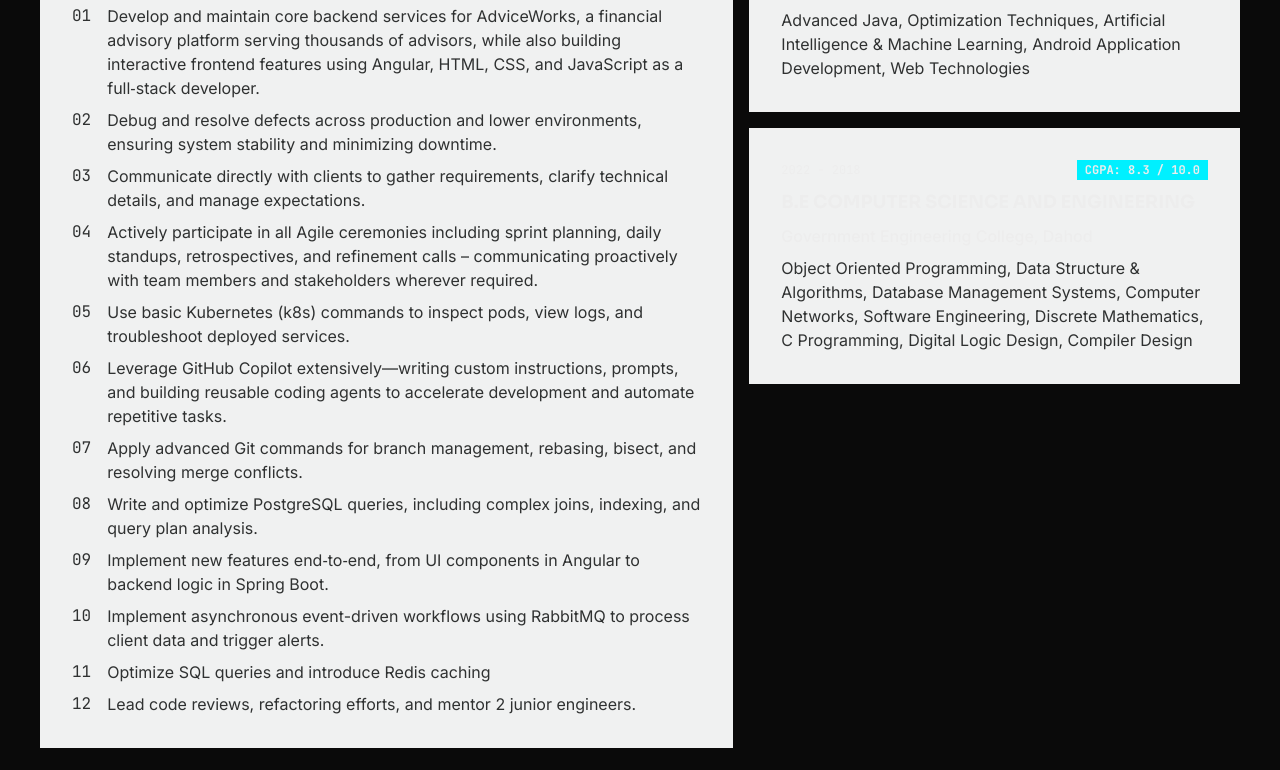
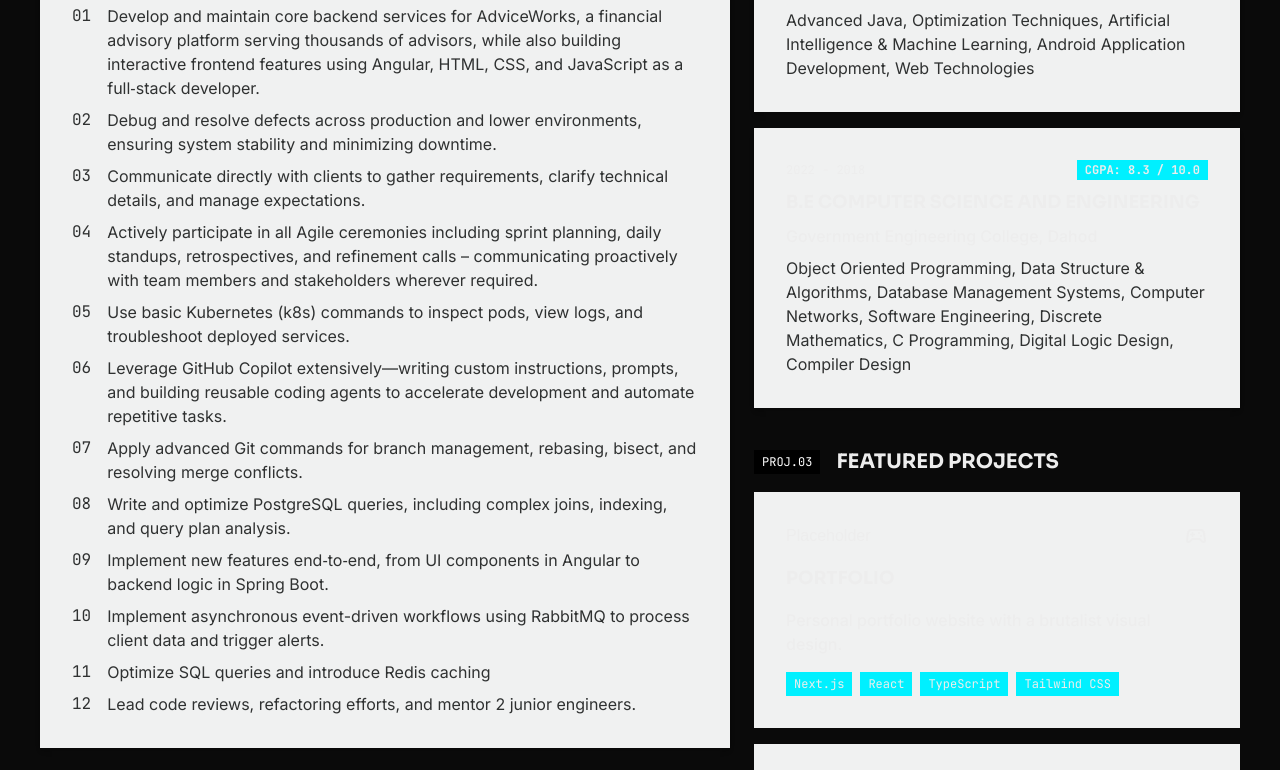
Before and after one commit to DracFiendMG/portfolio, a Next.js app: page /resume in a window 1280 px wide. Shown: the part 920-1690 px from the top of the page. Built offline with nearby package versions, Linux system fonts and the light colour scheme.

Commit message:
feat: create resume page with experience, education, and project details

```diff
--- a/app/resume/page.tsx
+++ b/app/resume/page.tsx
@@ -72,18 +72,18 @@ export default function Resume() {
                     </div>
                 </div>
             </section>
-            <section className="grid grid-cols-1 md:grid-cols-12 gap-4 md:grid-flow-dense">
-                <div className='md:col-span-7'>
+            <section className="grid grid-cols-1 md:grid-cols-12 gap-6 md:items-start">
+                <div className='md:col-span-7 flex flex-col'>
                     <div className='flex items-center my-4 gap-4'>
                         <p className='uppercase font-mono text-xs bg-black text-white px-2 py-1'>Exp.01</p>
                         <h2 className="uppercase text-xl font-sora font-bold">Work Experience</h2>
                     </div>
-                    <div className='flex flex-col gap-6'>
+                    <div className='flex flex-col gap-6 flex-1'>
                         {workExperience.map((experience: Experience, index: number) => {
                             return (
-                                <div key={index} className='flex flex-col gap-2 bg-[#F0F1F1] p-8'>
+                                <div key={index} className='flex flex-col gap-2 bg-[#F0F1F1] p-8 flex-1 shadow-md hover:-translate-y-2 hover:transition-all duration-300'>
                                     <p className='uppercase font-mono text-sm'>{experience.from} - {experience.to}</p>
-                                    <div className='flex flex-col gap-3'>
+                                    <div className='flex flex-col gap-3 flex-1 justify-between'>
                                         <div className='flex flex-col gap-1'>
                                             <p className='text-lg uppercase font-sora font-bold'>{experience.designation}</p>
                                             <p className='text-[#00929b] text-sm uppercase font-mono'>{experience.company} • {experience.location}</p>
@@ -104,7 +104,9 @@ export default function Resume() {
                         })}
                     </div>
                 </div>
-                <div className='md:col-span-5'>
+
+                <div className='md:col-span-5 flex flex-col justify-between gap-6'>
+                    <div className='flex flex-col flex-1'>
                         <div className='flex justify-between items-center my-4 gap-4'>
                             <div className='flex items-center gap-4'>
                                 <p className='uppercase font-mono text-xs bg-black text-white px-2 py-1'>Acad.02</p>
@@ -112,10 +114,10 @@ export default function Resume() {
                             </div>
                             <p className='uppercase text-xs text-[#737373] font-mono'>Credentials</p>
                         </div>
-                    <div className='flex flex-col gap-4'>
+                        <div className='flex flex-col gap-4 flex-1'>
                             {education.map((edu: Education, idx: number) => {
                                 return (
-                                <div key={idx} className='flex flex-col gap-2 bg-[#F0F1F1] p-8'>
+                                    <div key={idx} className='flex flex-col justify-between gap-2 bg-[#F0F1F1] p-8 flex-1 shadow-md hover:-translate-y-2 hover:transition-all duration-300'>
                                         <div className='font-mono text-xs flex justify-between items-center'>
                                             <p>{edu.to} - {edu.from}</p>
                                             <p className='bg-[#00F0FF] px-2 py-0.5 font-bold'>CGPA: {edu.cgpa} / 10.0</p>
@@ -132,17 +134,18 @@ export default function Resume() {
                             })}
                         </div>
                     </div>
-                <div className='md:col-span-5'>
+
+                    <div className='flex flex-col flex-1'>
                         <div className='flex justify-between items-center my-4 gap-4'>
                             <div className='flex items-center gap-4'>
                                 <p className='uppercase font-mono text-xs bg-black text-white px-2 py-1'>Proj.03</p>
                                 <h2 className="uppercase text-xl font-sora font-bold">Featured Projects</h2>
                             </div>
                         </div>
-                    <div className='flex flex-col gap-4'>
+                        <div className='flex flex-col gap-4 flex-1'>
                             {featuredProjects.map((project, idx) => {
                                 return (
-                                <div key={idx} className='p-8 flex flex-col gap-4 bg-[#F0F1F1]'>
+                                    <div key={idx} className='p-8 flex flex-col justify-between gap-4 bg-[#F0F1F1] flex-1 hover:shadow-lg hover:transition-all duration-300'>
                                         <div className='flex justify-between'>
                                             <p>Placeholder</p>
                                             <p className='material-symbols-outlined'>sports_esports</p>
@@ -165,7 +168,8 @@ export default function Resume() {
                             })}
                         </div>
                     </div>
-                <div className='bg-[#F0F1F1] p-8 flex items-center md:col-span-5'>
+
+                    <div className='bg-[#F0F1F1] p-8 flex items-center justify-between w-full'>
                         <div className='flex items-center gap-4'>
                             <p className='material-symbols-outlined uppercase'>pin_drop</p>
                             <div>
@@ -174,6 +178,7 @@ export default function Resume() {
                             </div>
                         </div>
                         <p className='text-xs font-mono bg-[#E2E2E2] px-2 py-1 font-semibold'>UTC+05:30</p>
+                    </div>
                 </div>
             </section>
             <section>
```
Lines whose indentation alone changed are shown as unchanged.
